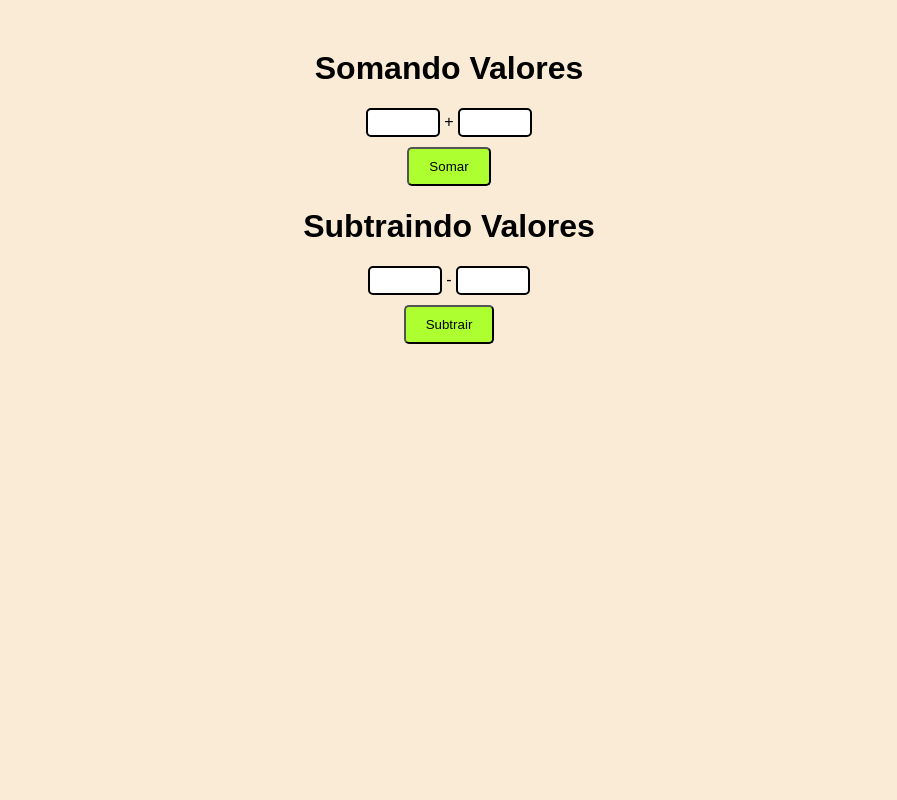
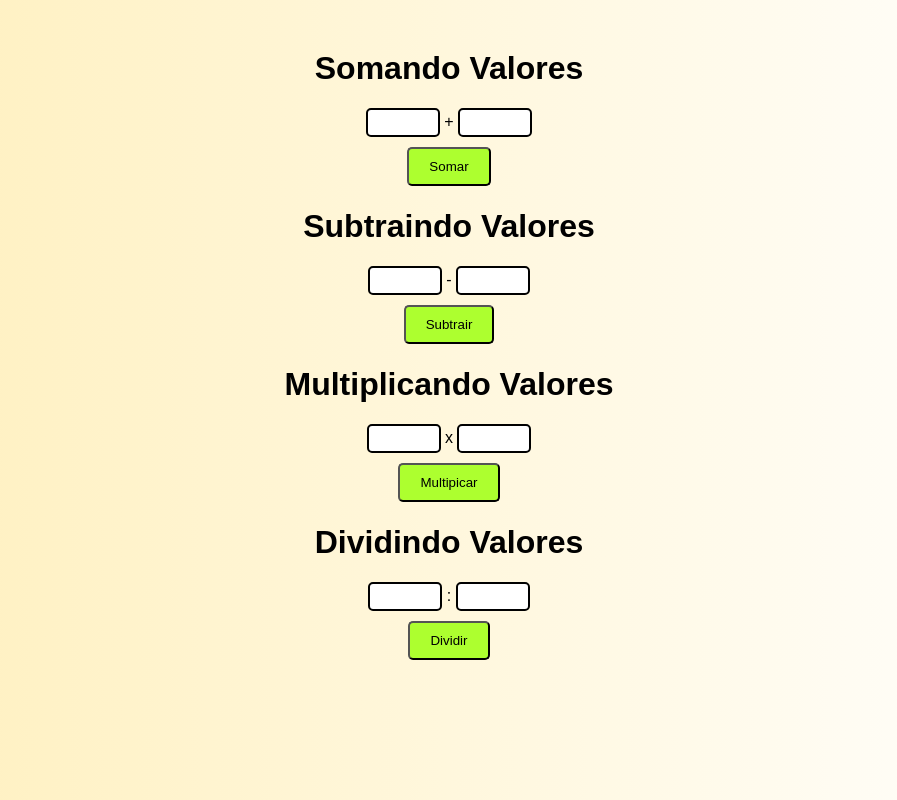
Before and after one commit to IHiuryI/aula10, a plain HTML site: page atv1/index.html in a window 1280 px wide. Shown: the whole page, without its empty margins (191-1088 px from the left). Drawn offline with Linux system fonts and the light colour scheme.

Commit message:
aula10
aula10

```diff
--- a/atv1/atv.js
+++ b/atv1/atv.js
@@ -10,4 +10,18 @@ function subtrair() {
     let n4 = parseInt(document.getElementById('num4').value);
     let resultado = n3 - n4;
     document.getElementById('resultadoSubtracao').innerHTML = `A subtração de ${n3} e ${n4} é igual a <strong> ${resultado} </strong>`;
-        }
+}
+
+function multiplicar() {
+    let n5 = parseInt(document.getElementById('num5').value);
+    let n6 = parseInt(document.getElementById('num6').value);
+    let resultado = n5 * n6;
+    document.getElementById('resultadoMultiplicacao').innerHTML = `A multiplicação de ${n5} e ${n6} é igual a <strong> ${resultado} </strong>`;
+}
+
+function dividir() {
+    let n7 = parseInt(document.getElementById('num7').value);
+    let n8 = parseInt(document.getElementById('num8').value);
+    let resultado = n7 / n8;
+    document.getElementById('resultadoDivisao').innerHTML = `A divisão de ${n7} e ${n8} é igual a <strong> ${resultado} </strong>`;
+}
--- a/atv1/index.html
+++ b/atv1/index.html
@@ -18,6 +18,19 @@
     <button onclick="subtrair()">Subtrair</button>
     <p id="resultadoSubtracao"></p>
 
+    <h1>Multiplicando Valores</h1>
+    <div class="input"><input type="number" id="num5"> x <input type="number" id="num6"></div>
+    <button onclick="multiplicar()">Multipicar</button>
+    <p id="resultadoMultiplicacao"></p>
+
+    <h1>Dividindo Valores</h1>
+    <div class="input"><input type="number" id="num7"> : <input type="number" id="num8"></div>
+    <button onclick="dividir()">Dividir</button>
+    <p id="resultadoDivisao"></p>
+
+
+
+
     <script src="atv.js"></script>
 </body>
 </html>
--- a/atv1/style.css
+++ b/atv1/style.css
@@ -6,7 +6,7 @@ body {
     font-family: Arial, Helvetica, sans-serif;
     text-align: center;
     margin: 50px;
-    background-color: antiquewhite;
+    background: linear-gradient( to right, #ffefba, #ffffff);
 }
 
 h1 {
@@ -27,6 +27,7 @@ button {
     border-radius: 5px;
     cursor: pointer;
     margin-top: 10px;
+    transition: background 0.3s;
 }
 button:hover {
     background-color: rgb(23, 202, 23);
```
